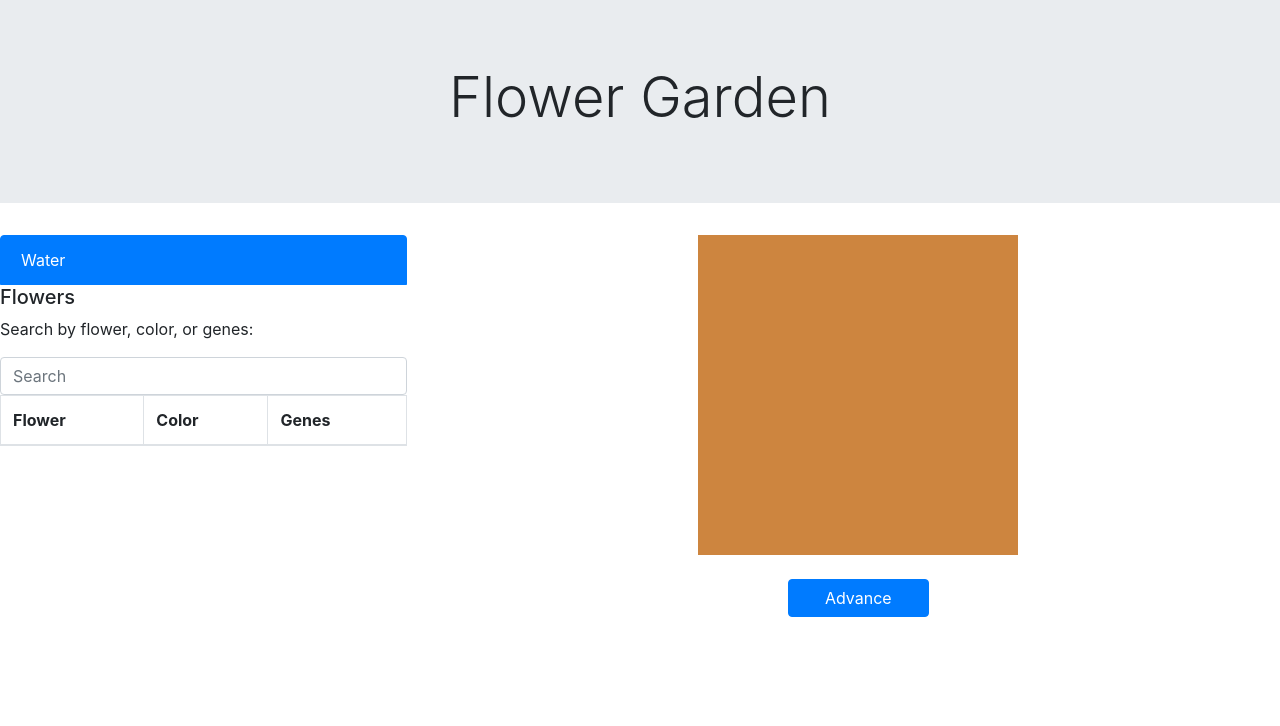
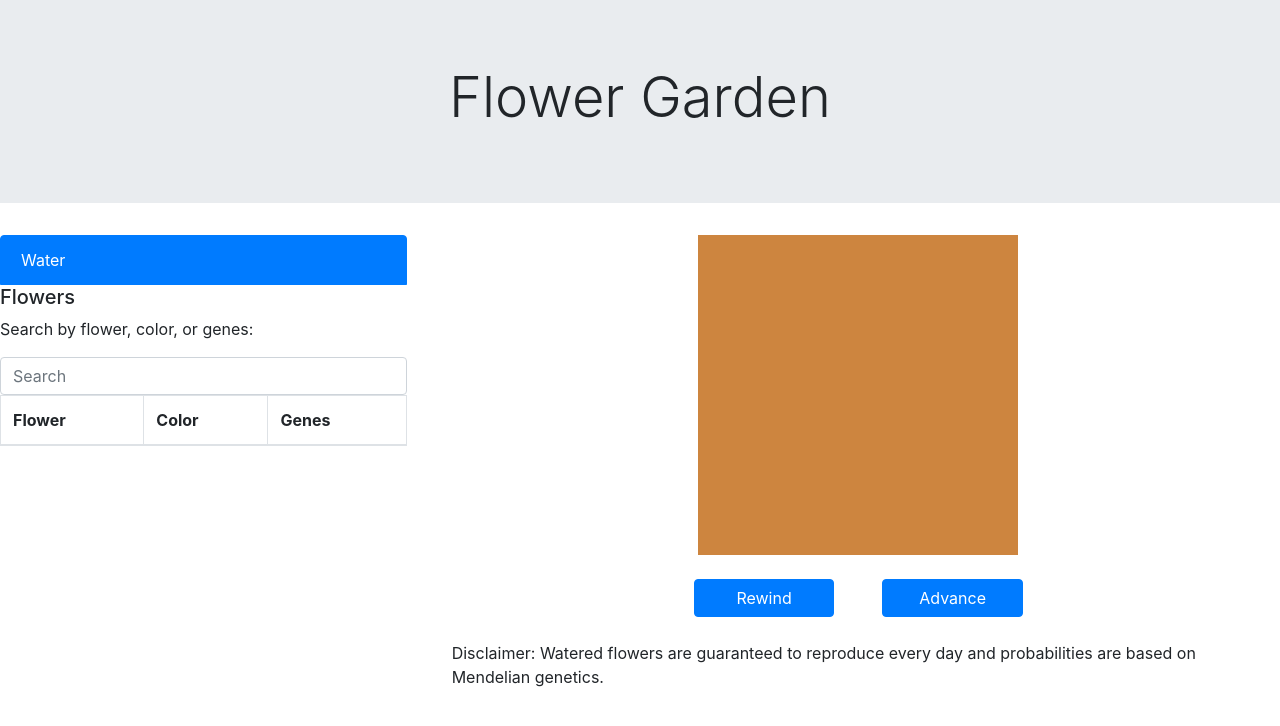
Before and after one commit to Siderskini/Flowers, a React (Create React App) app in the folder React/: page / in a window 1280 px wide. Shown: the top 726 px of the page. Built offline with nearby package versions, Linux system fonts and the light colour scheme; no server answers.

Commit message:
Added rewind

```diff
--- a/React/src/Grid.js
+++ b/React/src/Grid.js
@@ -13,12 +13,14 @@ class Grid extends React.Component {
 			current: ['null', 'null', 'null'],
 			watergrid: this.makeEmptyWaterGrid(),
 			flowers: [],
-			search: ""
+			search: "",
+      pastGrids: []
 		};
 		this.makeEmptyGrid = this.makeEmptyGrid.bind(this);
 		this.makeEmptyWaterGrid = this.makeEmptyWaterGrid.bind(this);
 		this.setCurrent = this.setCurrent.bind(this);
 		this.changeCell = this.changeCell.bind(this);
+    this.revert = this.revert.bind(this);
 		this.advance = this.advance.bind(this);
 		this.renderGrid = this.renderGrid.bind(this);
 		this.renderRow = this.renderRow.bind(this);
@@ -94,8 +96,19 @@ class Grid extends React.Component {
   		return;
   	}
 
+    //Revert the grid by one time step
+    revert() {
+      if (this.state.pastGrids.length > 0) {
+        let past = this.state.pastGrids.pop();
+        this.setState({grid: past});
+      }
+    }
+
   	//Advance the grid by one time step
   	advance() {
+      let past = this.state.pastGrids;
+      past.push(JSON.parse(JSON.stringify(this.state.grid)));
+      this.setState({pastGrids: past});
   		var x, y;
   		for (x = 0; x < this.rows; x++) {
     		for (y = 0; y < this.cols; y++) {
@@ -110,16 +123,12 @@ class Grid extends React.Component {
       var spaces, neighbors, child;
       if (this.state.grid[x][y][0] !== 'null' && this.state.watergrid[x][y]) {
         spaces = this.getSpaces(x, y);
-        console.log("hey");
-        console.log(spaces);
         if (spaces.length === 0) {
           return;
         }
         neighbors = this.getNeighbors(this.state.grid[x][y], x, y);
-        console.log(neighbors);
         child = (this.getChild(this.state.grid[x][y], neighbors, spaces));
         await child.then((data) => {
-          console.log(data);
           g[data[1][0]][data[1][1]] = data[0];
           this.setState({grid: g});
         });
@@ -308,10 +317,14 @@ class Grid extends React.Component {
                 <div className="container">
   					{this.renderGrid()}
   					<div key = "Advance" className="row justify-content-md-center">
+              <button type="button" className="btn btn-primary col-sm-2 m-4" onClick={this.revert}>
+                Rewind
+              </button>
   						<button type="button" className="btn btn-primary col-sm-2 m-4" onClick={this.advance}>
-        					Advance
-        				</button>
-        			</div>
+        				Advance
+        			</button>
+        		</div>
+            <p> Disclaimer: Watered flowers are guaranteed to reproduce every day and probabilities are based on Mendelian genetics. </p>
 				</div>
               </div>
               <div className="tab-pane fade" id="list-profile" role="tabpanel" aria-labelledby="list-profile-list">...</div>
```
